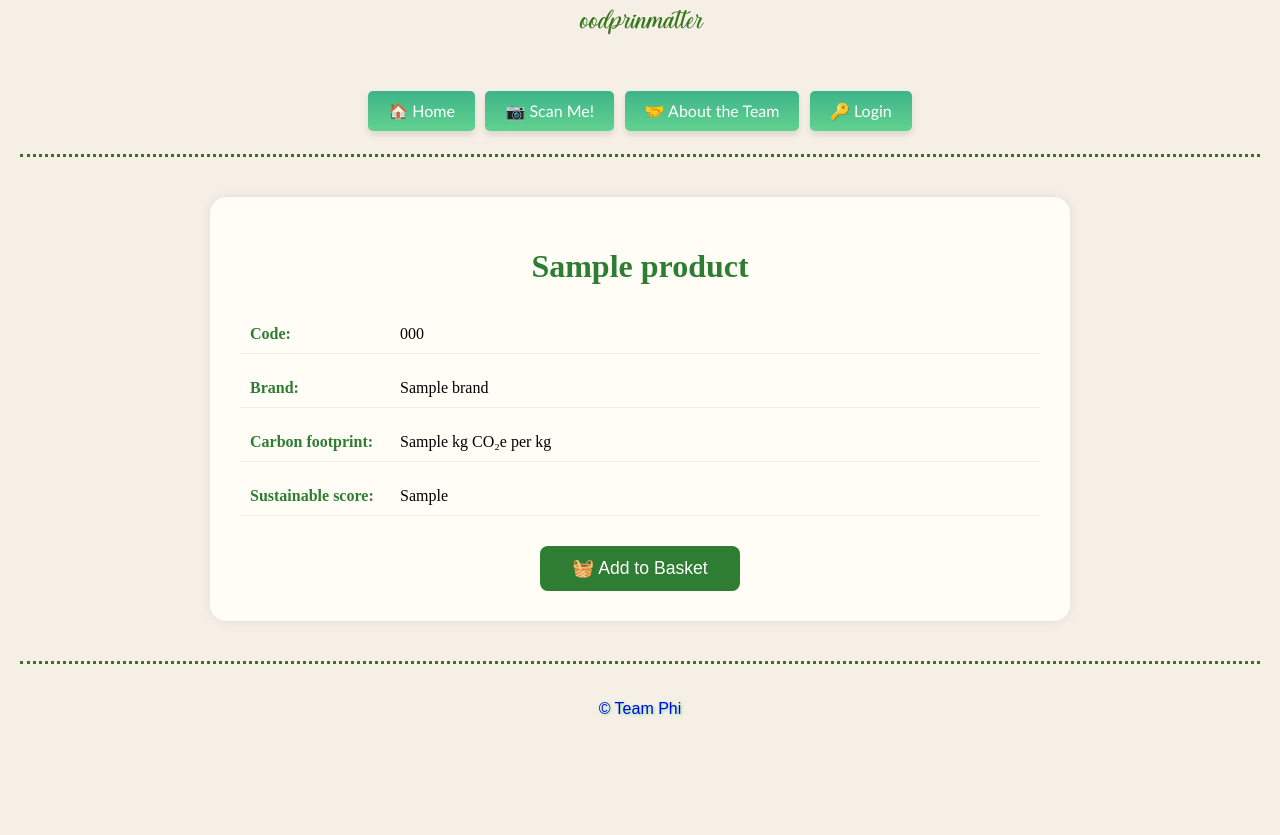
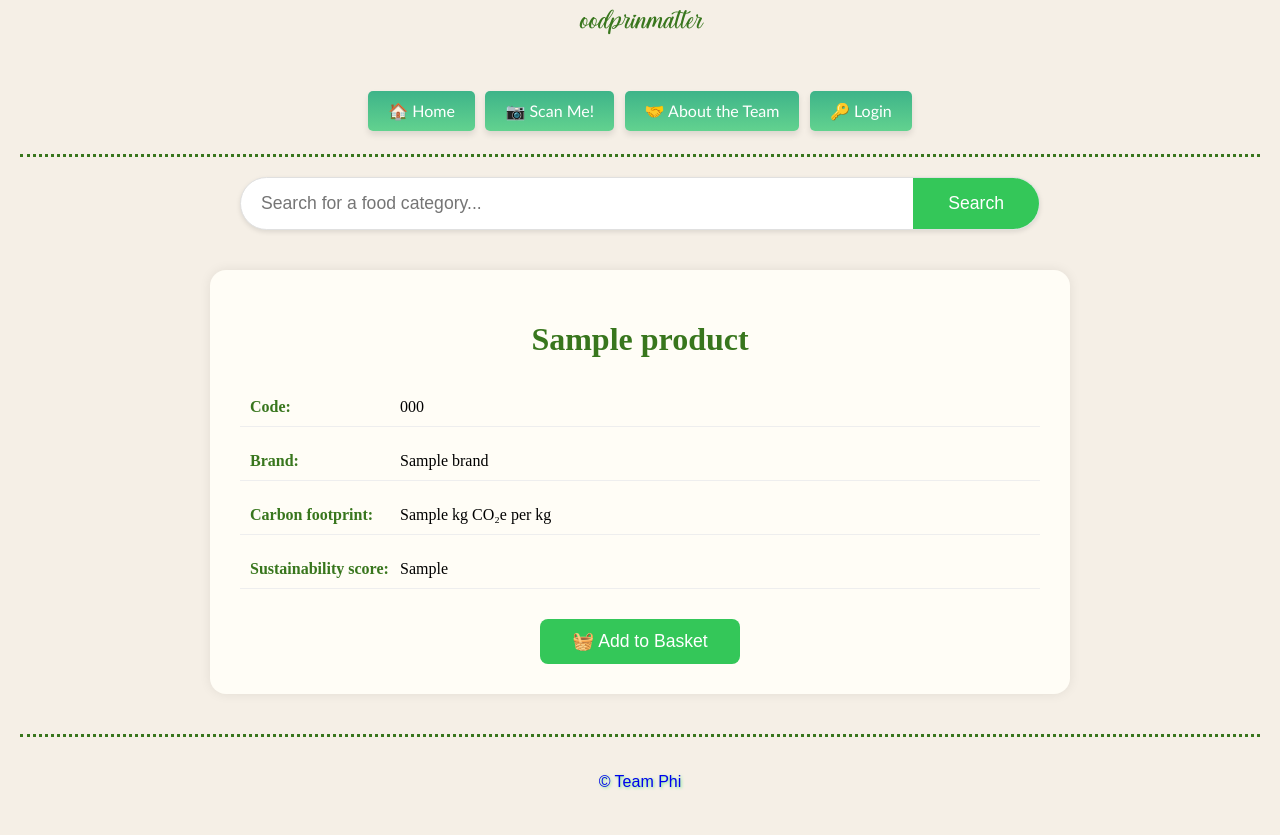
Before and after one commit to Phi-project3/finalproject, a Flask app: template templates/product_details.html in a window 1280 px wide. Shown: the part 201-1036 px from the top of the page. Before the commit the page ends 917 px from the top, so only its background shows below. Run offline with Flask 3, Linux system fonts and the light colour scheme; the template is opened without the code that fills it: most values are stand-ins (such as "Sample title", 1, 10 or a date in 2020); data that the repository does not hold is empty.

Commit message:
search bar to product page

```diff
--- a/templates/product_details.html
+++ b/templates/product_details.html
@@ -5,6 +5,48 @@
 {% block extra_css %}
     <link rel="stylesheet" href="{{ url_for('static', filename='product_style.css') }}">
     <style>
+        .search-container {
+            max-width: 800px;
+            margin: 20px auto;
+            position: relative;
+        }
+
+        .search-form {
+            display: flex;
+            align-items: center;
+            background: white;
+            border-radius: 50px;
+            padding: 0;
+            box-shadow: 0 2px 5px rgba(0, 0, 0, 0.1);
+            border: 1px solid #e0e0e0;
+            overflow: hidden;
+        }
+
+        .search-bar {
+            flex: 1;
+            padding: 15px 20px;
+            border: none;
+            outline: none;
+            font-size: 1.1rem;
+            background: transparent;
+            width: 100%;
+        }
+
+        .search-button {
+            background-color: #34c759;
+            color: white;
+            border: none;
+            padding: 15px 35px;
+            cursor: pointer;
+            font-size: 1.1rem;
+            transition: background-color 0.3s;
+            margin: 0;
+        }
+
+        .search-button:hover {
+            background-color: #28a745;
+        }
+
         .product-container {
             max-width: 800px;
             margin: 40px auto;
@@ -15,7 +57,7 @@
         }
 
         .product-title {
-            color: #2e7d32;
+            color: #38761d;
             font-size: 2rem;
             margin-bottom: 30px;
             text-align: center;
@@ -32,7 +74,7 @@
         .detail-label {
             font-weight: bold;
             width: 150px;
-            color: #2e7d32;
+            color: #38761d;
         }
 
         .detail-value {
@@ -44,7 +86,7 @@
             width: 200px;
             margin: 30px auto 0;
             padding: 12px 24px;
-            background-color: #2e7d32;
+            background-color: #34c759;
             color: white;
             border: none;
             border-radius: 8px;
@@ -54,7 +96,7 @@
         }
 
         .add-to-basket-btn:hover {
-            background-color: #1b5e20;
+            background-color: #28a745;
         }
 
         .success-message {
@@ -73,6 +115,19 @@
 {% endblock %}
 
 {% block content %}
+    <div class="search-container">
+        <form action="{{ url_for('search') }}" method="GET" class="search-form">
+            <input
+                type="text"
+                name="query"
+                class="search-bar"
+                placeholder="Search for a food category..."
+                required
+            />
+            <button type="submit" class="search-button">Search</button>
+        </form>
+    </div>
+
     <div class="product-container">
         <h1 class="product-title">{{ product['Product name'] }}</h1>
 
@@ -92,7 +147,7 @@
         </div>
 
         <div class="detail-row">
-            <span class="detail-label">Sustainable score:</span>
+            <span class="detail-label">Sustainability score:</span>
             <span class="detail-value">{{ product['Sustainable footprint score'] }}</span>
         </div>
 
```
